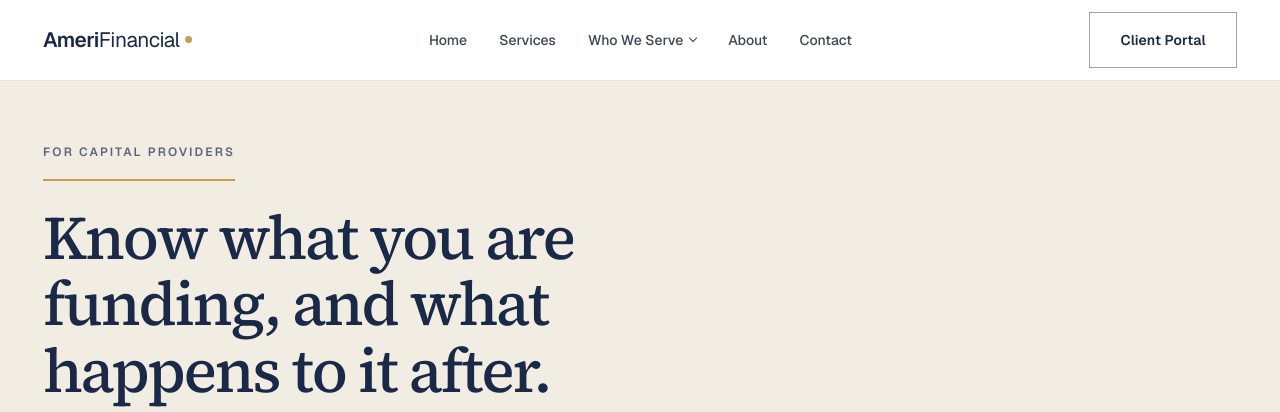
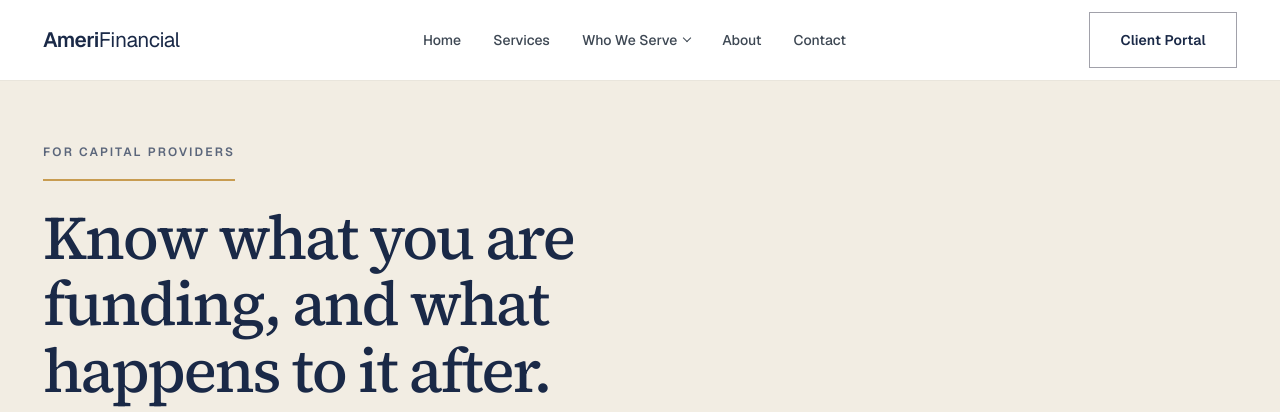
Before and after one commit to AFgroup360/website, a PHP site: page /for-capital-providers.html in a window 1280 px wide. Shown: the top 412 px of the page. Run offline with PHP 8.4, Linux system fonts and the light colour scheme.

Commit message:
Remove the gold dot from the wordmark
One rule drew it as a pseudo-element after .brand, so it came off the
header and the footer on all nine pages at once.

Co-Authored-By: Claude Opus 5 <noreply@anthropic.com>
Claude-Session: https://claude.ai/code/session_014HeX2eCQpZKdnhGt1WQaZM

```diff
--- a/css/main.css
+++ b/css/main.css
@@ -122,14 +122,6 @@
   color: var(--text-strong);
   text-decoration: none;
   white-space: nowrap;
-}
-/* The accent mark, in place of a logo lockup. */
-.brand::after {
-  content: "";
-  width: 7px; height: 7px;
-  margin-left: 5px;
-  background: var(--accent);
-  border-radius: 50%;
 }
 .brand em { font-style: normal; font-weight: 400; }
 
```
